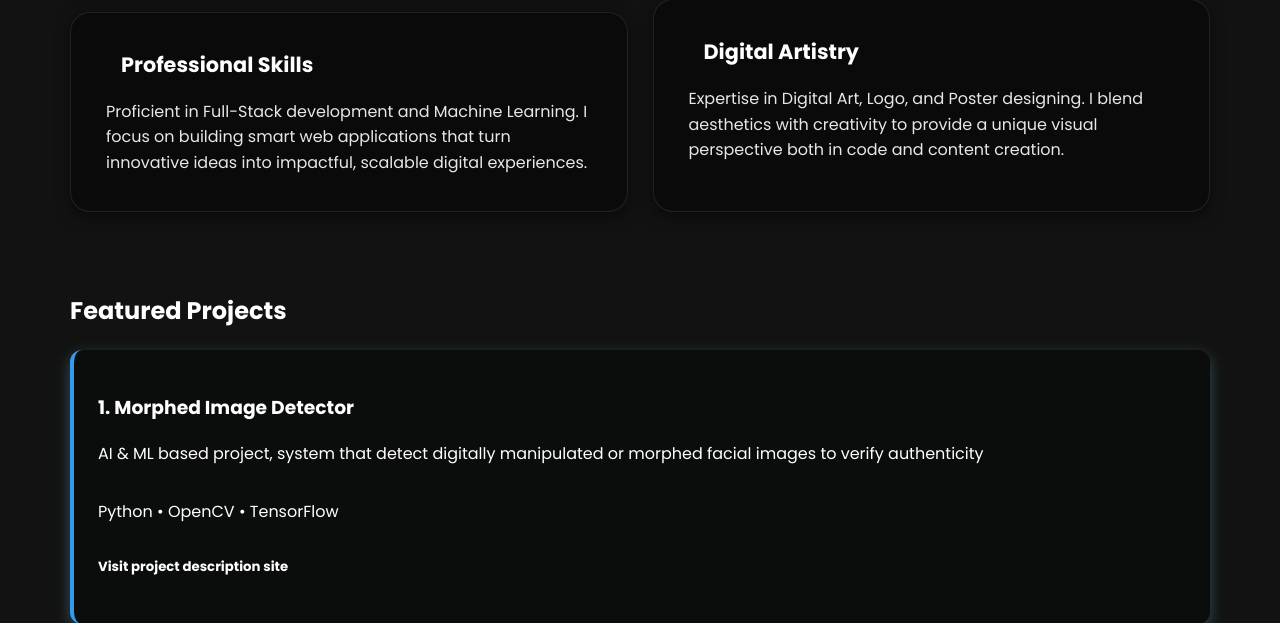
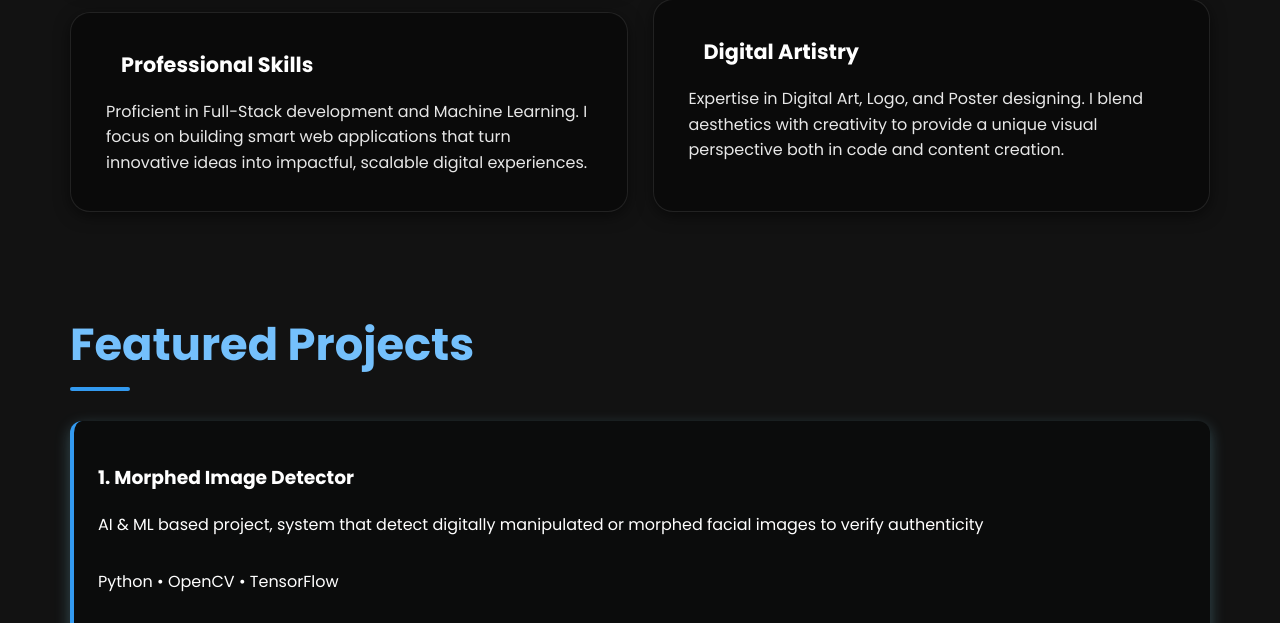
Before and after one commit to shyam-vyawahare/Shyam-Vyawahare-Portfolio, a Flask app: page / in a window 1280 px wide. Shown: the part 1490-2113 px from the top of the page. Run offline with Flask 3, Linux system fonts and the light colour scheme.

Commit message:
Styling Changes

```diff
--- a/static/css/style.css
+++ b/static/css/style.css
@@ -1165,9 +1165,12 @@ body:not(.dark-mode) .about-card:hover {
     .about-card { padding: 25px; }
 }
 
-/* ======================
-   Projects Section (Specific Styling)
-   ====================== */
+
+/* =========================================
+   Featured Projects Section
+========================================= */
+
+/* Section Title */
 
 #projects .projects-grid {
     display: grid;
@@ -1176,8 +1179,41 @@ body:not(.dark-mode) .about-card:hover {
     margin-top: 2rem;
 }
 
-
-/* Project card styling */
+#projects h2 {
+    font-size: 2.8rem;
+    color: #1c7ed6;
+    margin-bottom: 2.5rem;
+    position: relative;
+    display: inline-block;
+}
+
+#projects h2::after {
+    content: "";
+    position: absolute;
+    bottom: -10px;
+    left: 0;
+    width: 60px;
+    height: 4px;
+    background: #4dabf7;
+    border-radius: 2px;
+}
+
+
+/* =========================================
+   Projects Grid Layout
+========================================= */
+
+#projects .projects-grid {
+    display: grid;
+    grid-template-columns: repeat(2, 1fr);
+    gap: 2rem;
+    margin-top: 2rem;
+}
+
+
+/* =========================================
+   Project Cards
+========================================= */
 
 #projects .project-card {
     background: white;
@@ -1185,34 +1221,53 @@ body:not(.dark-mode) .about-card:hover {
     padding: 1.5rem;
     box-shadow: 0 5px 15px rgba(33, 150, 243, 0.1);
     border-left: 4px solid #4dabf7;
-    transition: all 0.3s ease;
+
     display: block;
+    height: 100%;
+
     text-decoration: none;
     color: inherit;
-    height: 100%;
-}
-
-
-/* Hover Effects */
+
+    transition: all 0.3s ease;
+}
+
+
+/* Hover Effect */
 
 #projects .project-card:hover {
     transform: translateY(-5px);
     box-shadow: 0 8px 25px rgba(33, 150, 243, 0.18);
+
+    color: inherit;
+    text-decoration: none;
+}
+
+
+/* Remove Link Styling */
+
+.project-card:visited,
+.project-card:active {
+    color: inherit;
+    text-decoration: none;
+}
+
+
+/* =========================================
+   Dark Mode
+========================================= */
+
+.dark-mode #projects h2 {
+    color: #74c0fc;
+}
+
+.dark-mode #projects h2::after {
+    background: #339af0;
 }
 
 .dark-mode #projects .project-card {
     background: #0b0c0c;
     box-shadow: 0 5px 15px rgba(132, 216, 236, 0.3);
     border-left-color: #339af0;
-}
-
-/* Remove link styles */
-
-.project-card:hover,
-.project-card:visited,
-.project-card:active {
-    color: inherit;
-    text-decoration: none;
 }
 
 
```
